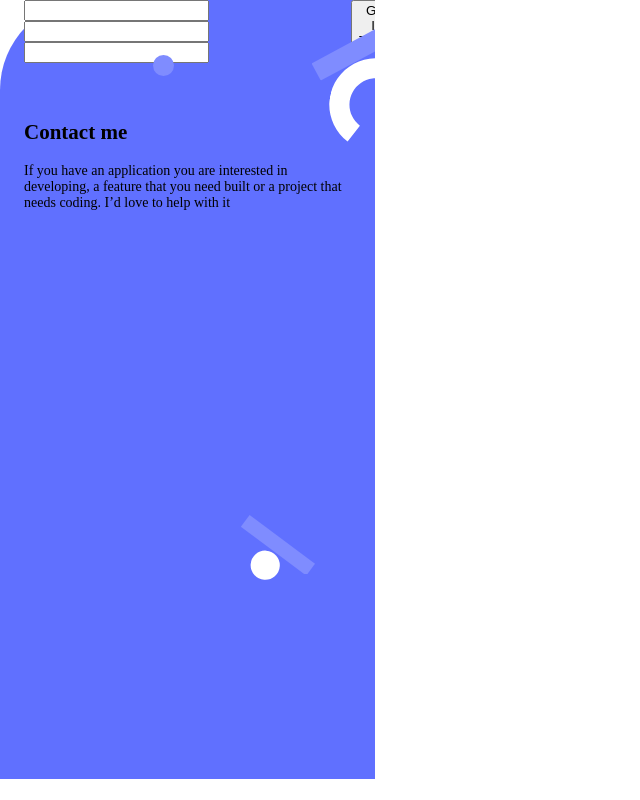
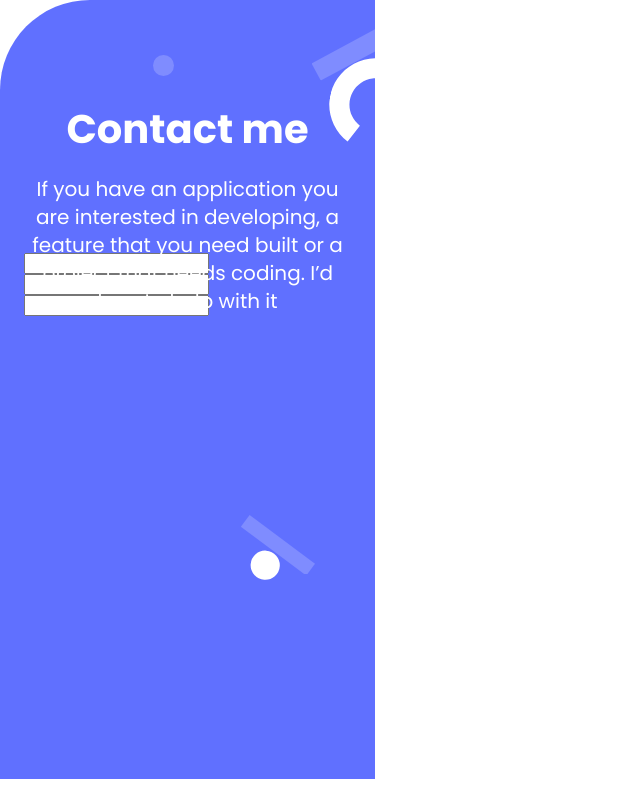
Before and after one commit to Metsanpeitto/Portfolio_1, a website: page index.html in a window 1280 px wide. Shown: the whole page, without its empty margins (0-640 px from the left). Drawn offline with Linux system fonts and the light colour scheme.

Commit message:
Start contact form scss style

```diff
--- a/index.html
+++ b/index.html
@@ -469,7 +469,7 @@
 
         <!-- Block 2/3 - Form -->
 
-        <form action="l-contact__form">
+        <form>
           <input type="text" name="input-name" id="input-name" />
           <input type="email" name="input-email" id="input-email" />
           <input type="text" name="unput-message" id="input-message" />
@@ -477,7 +477,7 @@
 
         <!-- Block 3/3 - Action -->
 
-        <div class="-l-contact__action">
+        <div class="l-contact__action">
           <button type="submit">Get In Touch</button>
         </div>
       </section>
--- a/scss/layout/_contact.scss
+++ b/scss/layout/_contact.scss
@@ -87,18 +87,44 @@
     margin-left: auto;
     margin-right: auto;
     margin-top: 103px;
+    text-align: center;
+    justify-content: center;
+    display: grid;
+
+    .text-title {
+      color: white;
+      position: relative;
+      font-family: "Poppins", sans-serif;
+      font-style: normal;
+      font-weight: bold;
+      font-size: 40px;
+      line-height: 52px;
+      display: flex;
+      margin: auto;
+    }
+
+    .text-parraf {
+      color: white;
+      font-size: 20px;
+      font-style: normal;
+      font-weight: 400;
+      line-height: 28px;
+      letter-spacing: 0em;
+      text-align: center;
+    }
   }
 
   /*  block 2/3 - Form  */
 
-  &__form {
-    display: none;
+  form {
+    grid-row-start: 2;
+    grid-column-start: 2;
   }
 
   /*  block 3/3 - Action  */
 
   &__action {
     display: none;
+    color: black;
   }
-
 }
--- a/scss/style.scss
+++ b/scss/style.scss
@@ -100,9 +100,9 @@ main {
   max-width: 100%;
   overflow-x: hidden;
   justify-content: center;
+  font-family: "Poppins", sans-serif;
+  font-style: normal;
 }
-
-
 
 // This line is for development use
 
```
Also changed, not shown: css/style.css, 1 other file. Lines whose indentation alone changed are shown as unchanged.
